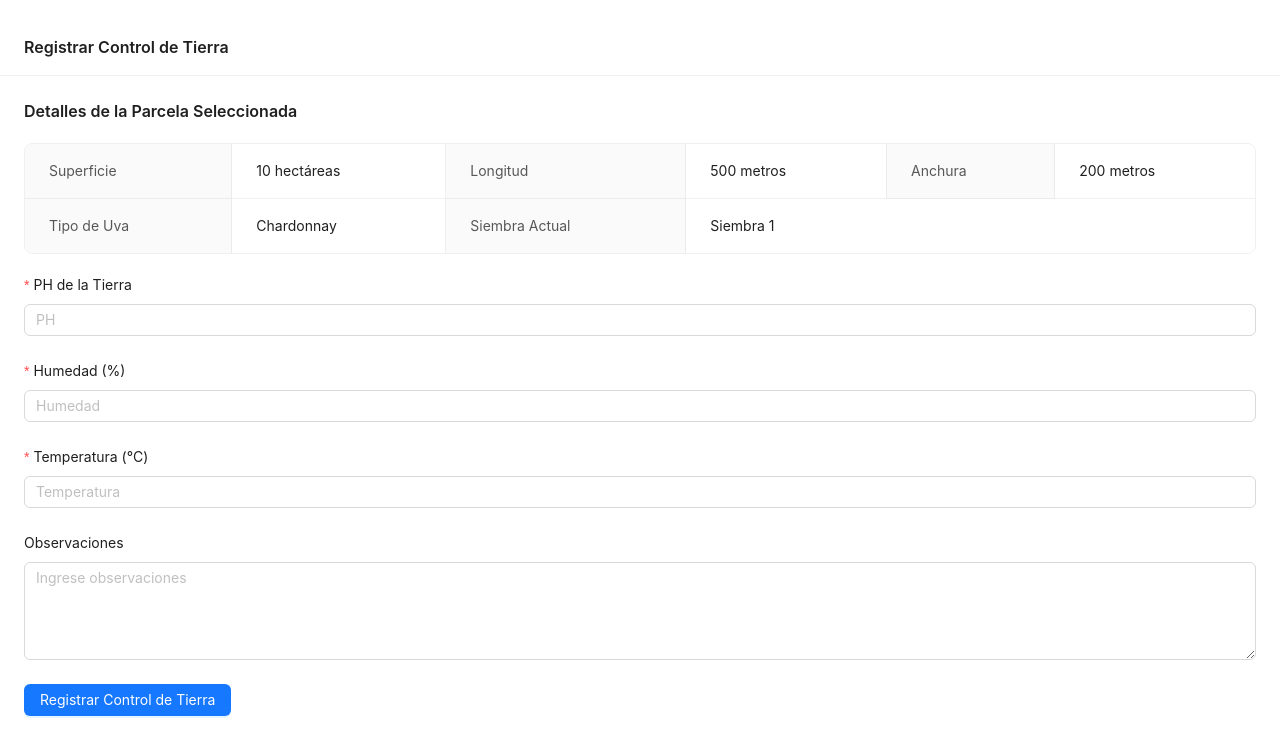
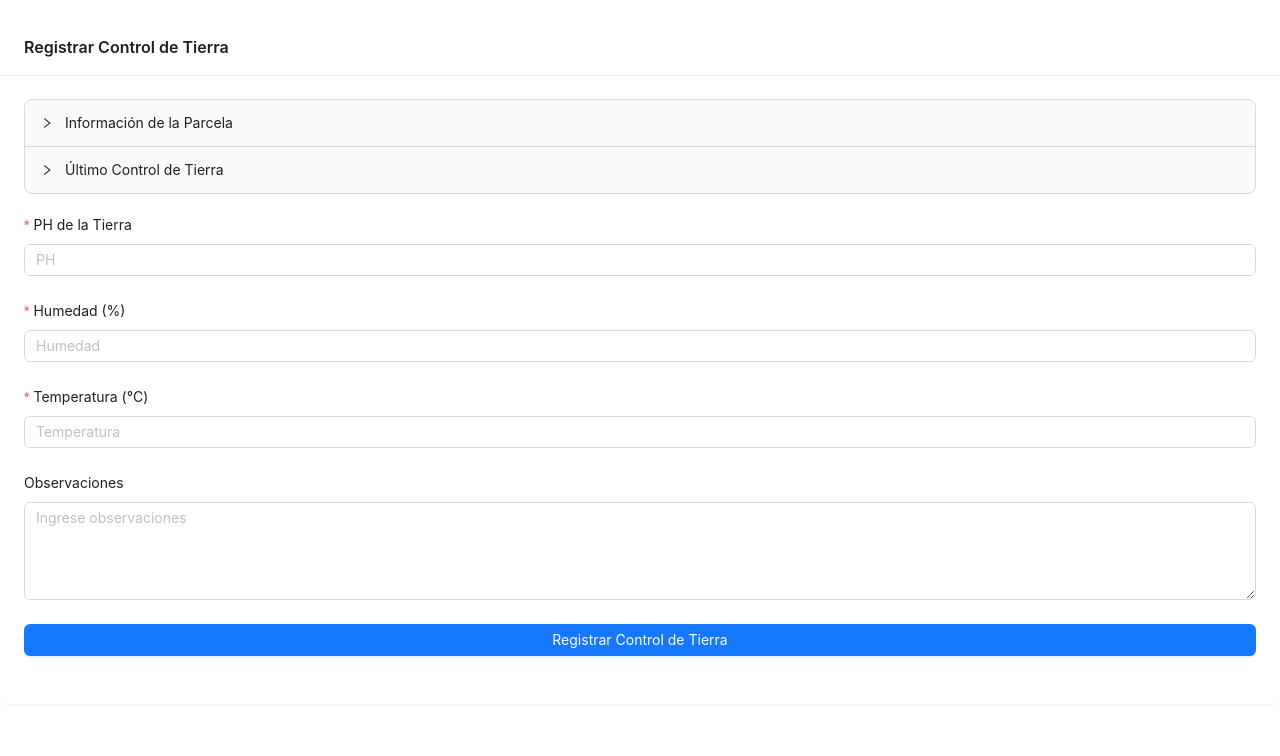
Before and after one commit to jesus-barrera-moran/vino-costero-frontend, a React (Create React App) app: page /create-soil-control/1 in a window 1280 px wide. Shown: the top 756 px of the page. Built offline with nearby package versions, Linux system fonts and the light colour scheme.

Commit message:
Alinear los campos de datos de controles de tierra y dimensiones

```diff
--- a/src/pages/DimensionsForm.js
+++ b/src/pages/DimensionsForm.js
@@ -9,25 +9,31 @@ const parcelasExistentes = [
   {
     id: 1,
     nombre: 'Parcela 1',
+    longitud: '123.456',
+    latitud: '456.789',
+    ubicacion: 'Valle de Casablanca',
+    estado: 'disponible',
     dimensionesActuales: {
       superficie: 10,
       longitud: 500,
       anchura: 200,
       pendiente: 15,
     },
-    estado: 'disponible',
     siembras: [],
   },
   {
     id: 2,
     nombre: 'Parcela 2',
+    longitud: '123.456',
+    latitud: '456.789',
+    ubicacion: 'Valle de Casablanca',
+    estado: 'ocupada',
     dimensionesActuales: {
       superficie: 8,
       longitud: 400,
       anchura: 150,
       pendiente: 12,
     },
-    estado: 'ocupada',
     siembras: [
       {
         nombre: 'Siembra Actual',
@@ -115,6 +121,38 @@ const EditParcelDimensions = () => {
           onValuesChange={handleDimensionChange}
           style={{ marginBottom: 30 }}
         >
+
+          {tieneSiembraActiva && (
+            <Alert
+              message="No es posible editar las dimensiones de una parcela con siembra activa."
+              type="error"
+              showIcon
+              style={{ marginBottom: 30 }}
+            />
+          )}
+
+          {/* Acordeones para información adicional de la parcela */}
+          <Collapse accordion style={{ marginBottom: '10px' }}>
+            <Panel header="Información General de la Parcela" key="1">
+              <Descriptions column={1} bordered>
+                <Descriptions.Item label="Nombre">{parcela.nombre}</Descriptions.Item>
+                <Descriptions.Item label="Longitud (coordenadas)">{parcela.longitud}</Descriptions.Item>
+                <Descriptions.Item label="Latitud (coordenadas)">{parcela.latitud}</Descriptions.Item>
+                <Descriptions.Item label="Ubicación">{parcela.ubicacion}</Descriptions.Item>
+                <Descriptions.Item label="Estado de la Parcela">{parcela.estado}</Descriptions.Item>
+              </Descriptions>
+            </Panel>
+
+            <Panel header="Dimensiones Actuales" key="2">
+              <Descriptions column={1} bordered>
+                <Descriptions.Item label="Superficie">{parcela.dimensionesActuales.superficie} metros</Descriptions.Item>
+                <Descriptions.Item label="Longitud">{parcela.dimensionesActuales.longitud} metros</Descriptions.Item>
+                <Descriptions.Item label="Anchura">{parcela.dimensionesActuales.anchura} metros</Descriptions.Item>
+                <Descriptions.Item label="Pendiente">{parcela.dimensionesActuales.pendiente}%</Descriptions.Item>
+              </Descriptions>
+            </Panel>
+          </Collapse>
+
           <Form.Item
             label="Superficie (hectáreas)"
             name="superficie"
@@ -149,39 +187,8 @@ const EditParcelDimensions = () => {
 
           {warning && <Alert message={warning} type="warning" showIcon style={{ marginBottom: 20 }} />}
 
-          {tieneSiembraActiva && (
-            <Alert
-              message="No es posible editar las dimensiones de una parcela con siembra activa."
-              type="error"
-              showIcon
-              style={{ marginBottom: 30 }}
-            />
-          )}
-
-          {/* Acordeones para información adicional de la parcela */}
-          <Collapse accordion>
-            <Panel header="Información General de la Parcela" key="1">
-              <Descriptions column={1} bordered>
-                <Descriptions.Item label="Nombre">{parcela.nombre}</Descriptions.Item>
-                <Descriptions.Item label="Porcentaje Ocupado">{porcentajeOcupado}%</Descriptions.Item>
-                <Descriptions.Item label="Estado de la Parcela">
-                  {tieneSiembraActiva ? 'Ocupada (con siembra activa)' : 'Disponible'}
-                </Descriptions.Item>
-              </Descriptions>
-            </Panel>
-
-            <Panel header="Dimensiones Actuales" key="2">
-              <Descriptions column={1} bordered>
-                <Descriptions.Item label="Superficie">{parcela.dimensionesActuales.superficie} metros</Descriptions.Item>
-                <Descriptions.Item label="Longitud">{parcela.dimensionesActuales.longitud} metros</Descriptions.Item>
-                <Descriptions.Item label="Anchura">{parcela.dimensionesActuales.anchura} metros</Descriptions.Item>
-                <Descriptions.Item label="Pendiente">{parcela.dimensionesActuales.pendiente}%</Descriptions.Item>
-              </Descriptions>
-            </Panel>
-          </Collapse>
-
           <Form.Item>
-            <Button type="primary" htmlType="submit" style={{ width: '100%', padding: '10px', marginTop: '10px' }}>
+            <Button type="primary" htmlType="submit" style={{ width: '100%', padding: '10px' }}>
               Guardar Cambios
             </Button>
           </Form.Item>
--- a/src/pages/SoilControlForm.js
+++ b/src/pages/SoilControlForm.js
@@ -1,32 +1,52 @@
 import React, { useState, useEffect } from 'react';
-import { Form, InputNumber, Button, Card, Select, Descriptions, Input, message } from 'antd';
+import { Form, InputNumber, Button, Card, Select, Descriptions, Input, message, Collapse } from 'antd';
 import { useParams } from 'react-router-dom';
+
+const { Panel } = Collapse;
 
 // Simulación de datos de parcelas existentes
 const parcelasExistentes = [
   {
     id: 1,
     nombre: 'Parcela 1',
+    longitud: '123.456',
+    latitud: '456.789',
+    ubicacion: 'Valle de Casablanca',
+    estado: 'disponible',
     dimensionesActuales: {
       superficie: 10,
       longitud: 500,
       anchura: 200,
       pendiente: 15,
     },
-    siembras: [{ nombre: 'Siembra 1', tipoUva: 'Chardonnay' }],
-    tipoUva: 'Chardonnay',
+    ultimoControlTierra: {
+      ph: 6.5,
+      humedad: 35,
+      temperatura: 15,
+      observaciones: 'Condiciones normales',
+      fecha: '2023-07-14',
+    },
   },
   {
     id: 2,
     nombre: 'Parcela 2',
+    longitud: '123.456',
+    latitud: '456.789',
+    ubicacion: 'Valle de Casablanca',
+    estado: 'disponible',
     dimensionesActuales: {
       superficie: 8,
       longitud: 400,
       anchura: 150,
       pendiente: 12,
     },
-    siembras: [{ nombre: 'Siembra 2', tipoUva: 'Pinot Noir' }],
-    tipoUva: 'Pinot Noir',
+    ultimoControlTierra: {
+      ph: 6.8,
+      humedad: 38,
+      temperatura: 18,
+      observaciones: 'Condiciones óptimas',
+      fecha: '2023-06-28',
+    },
   },
 ];
 
@@ -97,17 +117,32 @@ const RegisterSoilControl = () => {
           </Form.Item>
         )}
 
-        {/* Mostrar detalles de la parcela seleccionada */}
+        {/* Acordeones para mostrar información de la parcela y el último control de tierra */}
         {selectedParcela && (
-          <Descriptions title="Detalles de la Parcela Seleccionada" bordered style={{ marginBottom: 20 }}>
-            <Descriptions.Item label="Superficie">{selectedParcela.dimensionesActuales.superficie} hectáreas</Descriptions.Item>
-            <Descriptions.Item label="Longitud">{selectedParcela.dimensionesActuales.longitud} metros</Descriptions.Item>
-            <Descriptions.Item label="Anchura">{selectedParcela.dimensionesActuales.anchura} metros</Descriptions.Item>
-            <Descriptions.Item label="Tipo de Uva">{selectedParcela.tipoUva}</Descriptions.Item>
-            <Descriptions.Item label="Siembra Actual">{selectedParcela.siembras[0].nombre}</Descriptions.Item>
-          </Descriptions>
+          <Collapse accordion style={{ marginBottom: 20 }}>
+            <Panel header="Información de la Parcela" key="1">
+              <Descriptions bordered column={1}>
+                <Descriptions.Item label="Nombre">{selectedParcela.nombre}</Descriptions.Item>
+                <Descriptions.Item label="Longitud (coordenadas)">{selectedParcela.longitud}</Descriptions.Item>
+                <Descriptions.Item label="Latitud (coordenadas)">{selectedParcela.latitud}</Descriptions.Item>
+                <Descriptions.Item label="Ubicación">{selectedParcela.ubicacion}</Descriptions.Item>
+                <Descriptions.Item label="Estado de la Parcela">{selectedParcela.estado}</Descriptions.Item>
+              </Descriptions>
+            </Panel>
+
+            <Panel header="Último Control de Tierra" key="2">
+              <Descriptions bordered column={1}>
+                <Descriptions.Item label="PH">{selectedParcela.ultimoControlTierra.ph}</Descriptions.Item>
+                <Descriptions.Item label="Humedad">{selectedParcela.ultimoControlTierra.humedad}%</Descriptions.Item>
+                <Descriptions.Item label="Temperatura">{selectedParcela.ultimoControlTierra.temperatura}°C</Descriptions.Item>
+                <Descriptions.Item label="Observaciones">{selectedParcela.ultimoControlTierra.observaciones}</Descriptions.Item>
+                <Descriptions.Item label="Fecha">{selectedParcela.ultimoControlTierra.fecha}</Descriptions.Item>
+              </Descriptions>
+            </Panel>
+          </Collapse>
         )}
 
+        {/* Campos del formulario para ingresar los datos del nuevo control de tierra */}
         <Form.Item
           label="PH de la Tierra"
           name="ph"
@@ -137,7 +172,7 @@ const RegisterSoilControl = () => {
         </Form.Item>
 
         <Form.Item>
-          <Button type="primary" htmlType="submit">
+          <Button type="primary" htmlType="submit" style={{ width: '100%' }}>
             Registrar Control de Tierra
           </Button>
         </Form.Item>
```
